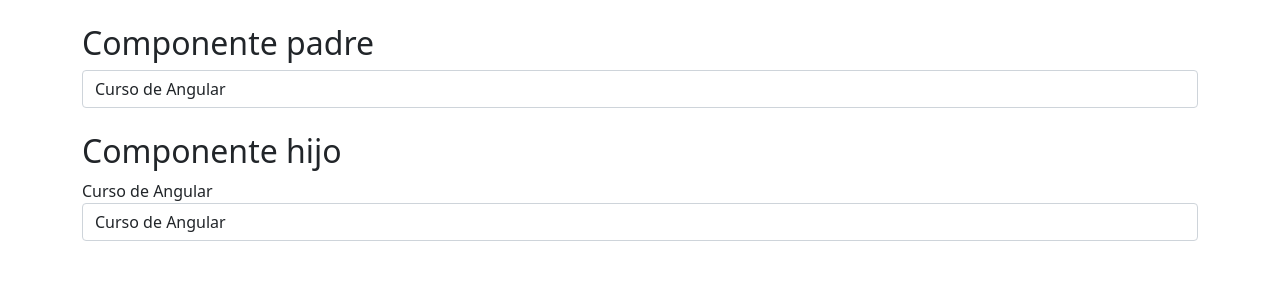
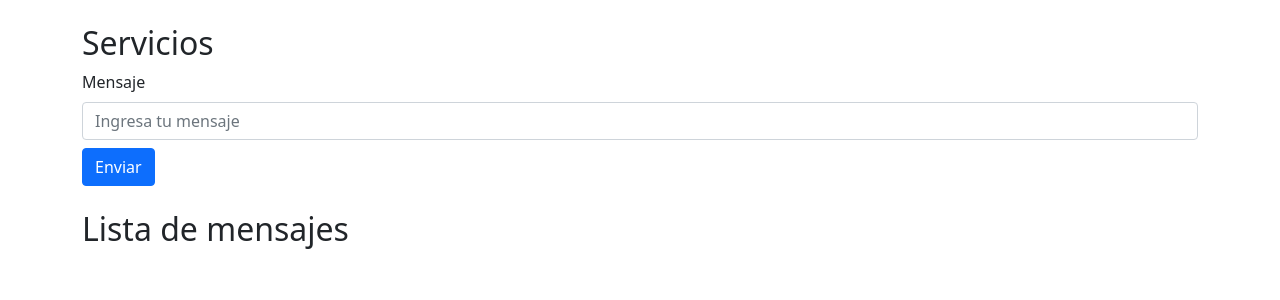
Before and after one commit to ivarespark/basic-angular-curso, an Angular app: page / in a window 1280 px wide. Shown: the top 300 px of the page. Built offline with nearby package versions, Linux system fonts and the light colour scheme.

Commit message:
[o4] Crear e importar services

```diff
--- /dev/null
+++ b/src/app/add-messages/add-messages.component.html
@@ -0,0 +1,5 @@
+<form (ngSubmit)="addMessage()">
+    <label class="form-label">Mensaje</label>
+    <input type="text" class="form-control" placeholder="Ingresa tu mensaje" name="newMessage" [(ngModel)]="newMessage">
+    <button class="btn btn-primary mt-2">Enviar</button>
+</form>
--- /dev/null
+++ b/src/app/add-messages/add-messages.component.ts
@@ -0,0 +1,22 @@
+import { Component } from '@angular/core';
+import { MessagesService } from '../messages.service';
+
+@Component({
+  selector: 'app-add-messages',
+  templateUrl: './add-messages.component.html',
+  styleUrls: ['./add-messages.component.css']
+})
+
+export class AddMessagesComponent {
+
+  // inyectar el servicio importado
+  constructor(public messagesService: MessagesService) { }
+
+  newMessage : string = ""; // inicializo valor por defecto (vacio)
+
+  addMessage(){
+    this.messagesService.add(this.newMessage); // llamo a metodo add del servicio importado
+    this.newMessage = "";
+  }
+
+}
--- a/src/app/app.component.html
+++ b/src/app/app.component.html
@@ -1,15 +1,9 @@
 
 <div class="container mt-4">
-    <h2>Componente padre</h2>
-    <input type="text" class="form-control" [(ngModel)]="title" /> <!-- si se modifica el title desde aqui se modifican padres e hijos-->
+    <h2>Servicios</h2>
 
-    <!-- se interpreta que cuando se coloca [] lo que se quiere es pasar el contenido de la variable title-->
-    <!--
-    <app-children [title]="title" (titleChange)="title = $event" ></app-children>
-    -->
-    <!-- $event hace referencia al nuevo valor que trae del HIJO -->
+    <app-add-messages></app-add-messages>
 
-    <!-- Si se coloca todo con title, se puede usar lo siguiente (hace lo mismo que el de arriba -->
-    <app-children [(title)]="title"></app-children>
+    <app-list-messages></app-list-messages>
 
 </div>
--- a/src/app/app.module.ts
+++ b/src/app/app.module.ts
@@ -11,6 +11,8 @@ import { Formulario2Component } from './formulario2/formulario2.component';
 import { FormsModule,ReactiveFormsModule } from '@angular/forms';
 import { Formulario3Component } from './formulario3/formulario3.component';
 import { ChildrenComponent } from './children/children.component';
+import { AddMessagesComponent } from './add-messages/add-messages.component';
+import { ListMessagesComponent } from './list-messages/list-messages.component';
 
 @NgModule({
   declarations: [
@@ -22,7 +24,9 @@ import { ChildrenComponent } from './children/children.component';
     SwitchComponent,
     Formulario2Component,
     Formulario3Component,
-    ChildrenComponent
+    ChildrenComponent,
+    AddMessagesComponent,
+    ListMessagesComponent
   ],
   imports: [
     BrowserModule,
--- /dev/null
+++ b/src/app/list-messages/list-messages.component.html
@@ -0,0 +1,6 @@
+<h2 class="mt-4">Lista de mensajes</h2>
+
+<ul>
+    <li *ngFor="let message of listMessages">{{message}}</li> <!-- imprimir cada uno de los elementos -->
+
+</ul>
--- /dev/null
+++ b/src/app/list-messages/list-messages.component.ts
@@ -0,0 +1,15 @@
+import { Component } from '@angular/core';
+import { MessagesService } from '../messages.service';
+
+@Component({
+  selector: 'app-list-messages',
+  templateUrl: './list-messages.component.html',
+  styleUrls: ['./list-messages.component.css']
+})
+export class ListMessagesComponent {
+
+  constructor(public messagesService: MessagesService) { }
+
+  listMessages = this.messagesService.messages; // llamo a la lista de mensajes del servicio
+
+}
--- /dev/null
+++ b/src/app/messages.service.ts
@@ -0,0 +1,15 @@
+import { Injectable } from '@angular/core';
+
+@Injectable({
+  providedIn: 'root'
+})
+export class MessagesService {
+
+  constructor() { }
+
+  messages: string[] = [];
+
+  add(message: string) {
+    this.messages.push(message);
+  }
+}
```
Also changed, not shown: src/app/add-messages/add-messages.component.css (added), src/app/list-messages/list-messages.component.css (added).
